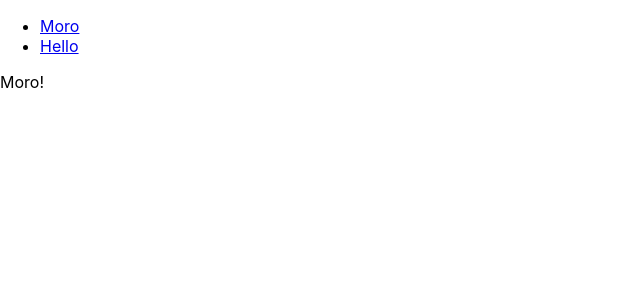
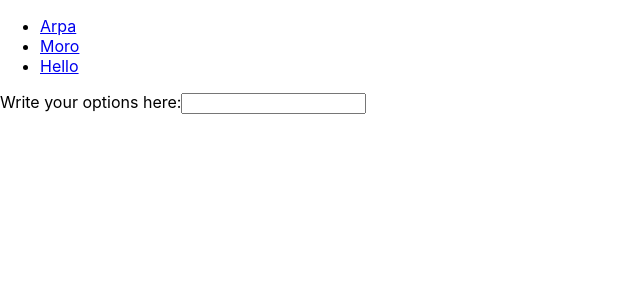
Before and after one commit to suniala/tonart, a React (Create React App) app: page / in a window 1280 px wide. Shown: the top 300 px of the page, without its empty margins (0-640 px from the left). Built offline with nearby package versions, Linux system fonts and the light colour scheme.

Commit message:
Try out a form

```diff
--- a/src/App.tsx
+++ b/src/App.tsx
@@ -3,6 +3,7 @@ import {BrowserRouter as Router, Link, Route} from 'react-router-dom';
 import {RouteComponentProps} from 'react-router';
 import Moro from "./Moi";
 import Hello from "./Hello";
+import Text from "./Text";
 
 const App: React.FC = () => {
     return (
@@ -12,7 +13,10 @@ const App: React.FC = () => {
                     <nav>
                         <ul>
                             <li>
-                                <Link to="/">Moro</Link>
+                                <Link to="/">Arpa</Link>
+                            </li>
+                            <li>
+                                <Link to="/moro">Moro</Link>
                             </li>
                             <li>
                                 <Link to="/hello/Teppo">Hello</Link>
@@ -20,7 +24,8 @@ const App: React.FC = () => {
                         </ul>
                     </nav>
 
-                    <Route path="/" exact component={Moro}/>
+                    <Route path="/" exact component={Text}/>
+                    <Route path="/moro" exact component={Moro}/>
                     <Route path="/hello/:name" render={(props: RouteComponentProps<{ name: string }>) =>
                         <Hello name={props.match.params.name}/>}/>
                 </div>
--- /dev/null
+++ b/src/Text.tsx
@@ -0,0 +1,37 @@
+import * as React from 'react';
+
+interface Props {
+}
+
+interface State {
+    text: string
+}
+
+class Text extends React.Component<Props, State> {
+    constructor(props: Props) {
+        super(props);
+        this.state = {text: ''};
+    }
+
+    handleChange = (event: React.ChangeEvent<HTMLInputElement>) => {
+        this.setState({text: event.target.value});
+    };
+
+    render() {
+        return (
+            <div>
+                <form>
+                    <label>
+                        Write your options here:
+                        <input type='text' value={this.state.text} onChange={this.handleChange}/>
+                    </label>
+                </form>
+                <div>
+                    {this.state.text}
+                </div>
+            </div>
+        );
+    }
+}
+
+export default Text;
```
